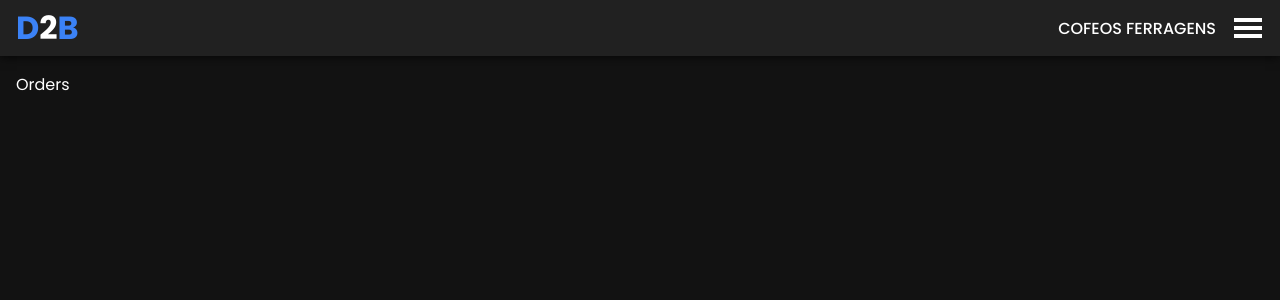
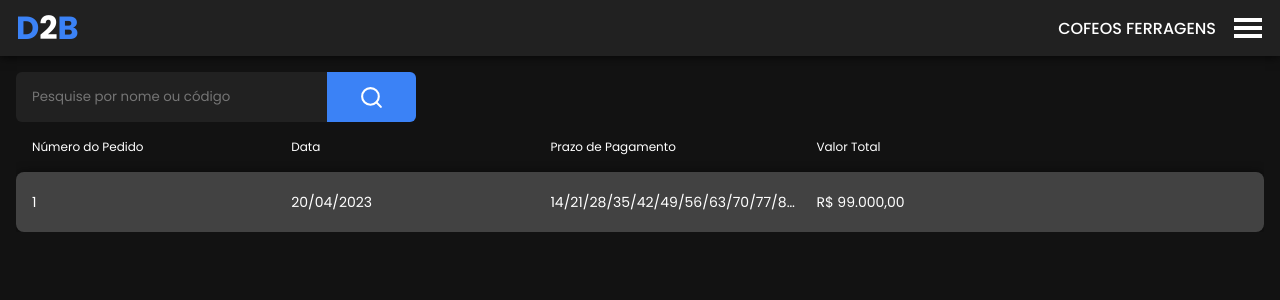
Before and after one commit to yagoramires/d2b-sales-platform-v2, a React (Vite) app: page /orders in a window 1280 px wide. Shown: the top 300 px of the page. Built offline with nearby package versions, Linux system fonts and the light colour scheme.

Commit message:
feat: pagina de pedidos do cliente

```diff
--- a/src/pages/Client/Industry/index.tsx
+++ b/src/pages/Client/Industry/index.tsx
@@ -1,7 +1,8 @@
 import ProductCard from '../../../components/ClientComponents/ProductCard';
 import { products } from '../../../../productsMock';
-import { Container, ProductsList } from './styles';
+import { ProductsList } from './styles';
 import Search from '../../../components/Global/Search';
+import { Container } from '../../../styles/section';
 
 const Industry = () => {
   return (
--- a/src/pages/Client/Industry/styles.ts
+++ b/src/pages/Client/Industry/styles.ts
@@ -1,10 +1,4 @@
 import styled from 'styled-components';
-
-export const Container = styled.div`
-  max-width: 1280px;
-  margin: 0 auto;
-  overflow: auto;
-`;
 
 export const ProductsList = styled.ul`
   width: 100%;
--- /dev/null
+++ b/src/pages/Client/Orders/OrderCard/index.tsx
@@ -0,0 +1,33 @@
+import React from 'react';
+import { CardText, ListCard } from '../../../../styles/components/list';
+import styled from 'styled-components';
+
+interface OrderProps {
+  id: number;
+  code: number;
+  createdAt: string;
+  total: number;
+  deadline: string;
+}
+
+interface Props {
+  order: OrderProps;
+}
+
+const OrderCard = ({ order }: Props) => {
+  return (
+    <ListCard>
+      <CardText width='20%'>{order.code}</CardText>
+      <CardText width='20%'>{order.createdAt}</CardText>
+      <CardText width='250px'>{order.deadline}</CardText>
+      <CardText width='20%'>
+        {order.total.toLocaleString('pt-BR', {
+          style: 'currency',
+          currency: 'BRL',
+        })}
+      </CardText>
+    </ListCard>
+  );
+};
+
+export default OrderCard;
--- a/src/pages/Client/Orders/index.tsx
+++ b/src/pages/Client/Orders/index.tsx
@@ -1,5 +1,35 @@
+import Search from '../../../components/Global/Search';
+import {
+  LabelContainer,
+  LabelText,
+  ListContainer,
+} from '../../../styles/components/list';
+import { Container } from '../../../styles/section';
+import OrderCard from './OrderCard';
+
 const Orders = () => {
-  return <div>Orders</div>;
+  const order = {
+    id: 1,
+    code: 1,
+    createdAt: '20/04/2023',
+    total: 99000,
+    deadline: '14/21/28/35/42/49/56/63/70/77/84/91/98/105/112/119',
+  };
+
+  return (
+    <Container>
+      <Search />
+      <ListContainer>
+        <LabelContainer>
+          <LabelText width='20%'>Número do Pedido</LabelText>
+          <LabelText width='20%'>Data</LabelText>
+          <LabelText width='250px'>Prazo de Pagamento</LabelText>
+          <LabelText width='20%'>Valor Total</LabelText>
+        </LabelContainer>
+        <OrderCard order={order} />
+      </ListContainer>
+    </Container>
+  );
 };
 
 export default Orders;
--- a/src/pages/Client/Profile/index.tsx
+++ b/src/pages/Client/Profile/index.tsx
@@ -1,5 +1,7 @@
+import { Container } from '../../../styles/section';
+
 const Profile = () => {
-  return <div>Profile</div>;
+  return <Container>Profile</Container>;
 };
 
 export default Profile;
--- /dev/null
+++ b/src/styles/components/list.ts
@@ -0,0 +1,71 @@
+import styled, { css } from 'styled-components';
+
+interface TextProps {
+  width: string;
+}
+export const ListContainer = styled.ul`
+  width: 100%;
+  display: flex;
+  flex-direction: column;
+  justify-content: flex-start;
+  align-items: flex-start;
+  gap: 16px;
+
+  overflow-x: auto;
+`;
+
+export const LabelContainer = styled.div`
+  padding: 0 16px;
+  width: 100%;
+  display: flex;
+  justify-content: flex-start;
+  align-items: center;
+  gap: 16px;
+`;
+
+export const LabelText = styled.span<TextProps>`
+  font-size: 12px;
+  color: ${({ theme }) => theme.COLORS.WHITE};
+
+  width: 25%;
+
+  max-width: 50ch;
+  overflow: hidden;
+  text-overflow: ellipsis;
+  white-space: nowrap;
+
+  @media (min-width: 768px) {
+    width: ${({ width }) => width};
+  }
+`;
+
+export const ListCard = styled.li`
+  width: 100%;
+  min-height: 60px;
+  background: ${({ theme }) => theme.COLORS.GRAY800};
+  box-shadow: 0 0 10px 0 rgba(0, 0, 0, 0.5);
+  padding: 8px 16px;
+  border-radius: 8px;
+  overflow: hidden;
+
+  display: flex;
+  justify-content: flex-start;
+  align-items: center;
+  gap: 16px;
+`;
+
+export const CardText = styled.span<TextProps>`
+  font-size: 14px;
+  color: ${({ theme }) => theme.COLORS.WHITE};
+
+  width: 25%;
+
+  max-width: 50ch;
+  overflow: hidden;
+  text-overflow: ellipsis;
+  white-space: nowrap;
+
+  @media (min-width: 768px) {
+    width: ${({ width }) => width};
+  }
+`;
--- a/src/styles/section.ts
+++ b/src/styles/section.ts
@@ -3,3 +3,9 @@ import styled from 'styled-components';
 export const Section = styled.section`
   padding: 16px;
 `;
+
+export const Container = styled.div`
+  max-width: 1280px;
+  margin: 0 auto;
+  overflow: hidden;
+`;
```
Also changed, not shown: src/styles/components/card.ts (deleted, +0 -25 lines), src/styles/components/label.ts (deleted, +0 -21 lines).
